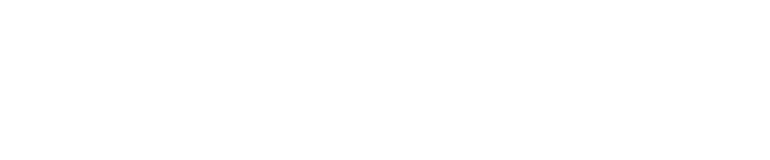
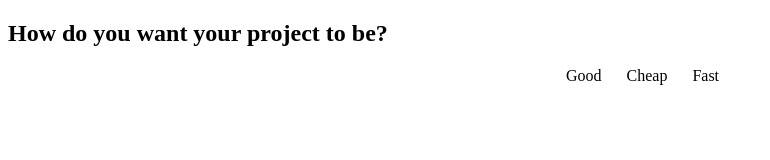
Before and after one commit to acciojob/toggler-js-Rafe7350, a website: page main.html in a window 1280 px wide. Shown: the whole page, without its empty margins (0-770 px from the left). Drawn offline with Linux system fonts and the light colour scheme.

Commit message:
created a submission

```diff
--- a/main.html
+++ b/main.html
@@ -7,6 +7,25 @@
 </head>
 
 <body>
+<h2>How do you want your project to be?</h2>
+  <div class="toggle-container">
+
+    <div class="toggle g1">
+      <input type="checkbox" id="good" class="toggle" />
+      <label for="good"><span>Good</span></label>
+    </div>
+
+    <div class="toggle g2">
+      <input type="checkbox" id="cheap" class="toggle" />
+      <label for="cheap"><span>Cheap</span></label>
+    </div>
+
+    <div class="toggle g3">
+      <input type="checkbox" id="fast" class="toggle" />
+      <label for="fast"><span>Fast</span></label>
+    </div>
+
+  </div>
 	<!-- the entire body must be written by student -->
     <script type="text/javascript" src="./script.js">
 </script>
--- a/script.js
+++ b/script.js
@@ -1 +1,15 @@
 //your JS code here. If required.
+const checkboxes = document.querySelectorAll('.toggle input[type="checkbox"]');
+
+    checkboxes.forEach(checkbox => {
+      checkbox.addEventListener('change', () => {
+        let checkedCount = 0;
+        checkboxes.forEach(cb => {
+          if (cb.checked) checkedCount++;
+        });
+
+        if (checkedCount > 2) {
+          checkbox.checked = false;
+        }
+      });
+    });
--- a/styles.css
+++ b/styles.css
@@ -1 +1,24 @@
 /*  your css code here. If applicable */
+.toggle-container {
+      display: flex;
+      justify-content: center;
+      margin-top: 20px;
+    }
+.toggle {
+  display: flex;
+  align-items: center;
+  margin: 0 10px;
+  cursor: pointer;
+}
+
+.toggle input[type="checkbox"] {
+  display: none;
+}
+
+.toggle span {
+  margin-left: 5px;
+}
+
+.toggle input[type="checkbox"]:checked + span {
+  color: #FF0000;
+}
```
